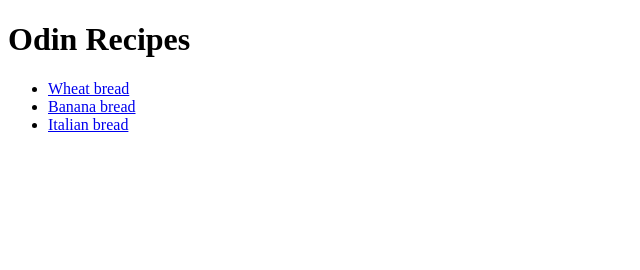
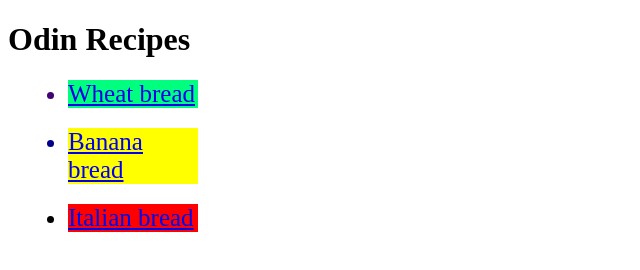
Before and after one commit to Appleman78/odin-recipes, a plain HTML site: page index.html in a window 1280 px wide. Shown: the whole page, without its empty margins (0-640 px from the left). Drawn offline with Linux system fonts and the light colour scheme.

Commit message:
add style for homepage

```diff
--- a/index.html
+++ b/index.html
@@ -10,10 +10,9 @@
 <body>
     <h1>Odin Recipes</h1>
      <ul>
-     <li><a href="recipes/wheat-bread.html">Wheat bread</a></li>
-        <li><a href="recipes/banana-bread.html">Banana bread</a></li>
-        <li><a href="recipes/italian-bread.html">Italian bread</a></li>
-
+     <li class="breadone"><a href="recipes/wheat-bread.html">Wheat bread</a></li>
+        <li class="breadtwo"><a href="recipes/banana-bread.html">Banana bread</a></li>
+        <li class="breadthree"><a href="recipes/italian-bread.html">Italian bread</a></li>
      </ul>
 
 
--- a/style.css
+++ b/style.css
@@ -0,0 +1,32 @@
+* {
+   box-sizing: border-box;
+   font-family: 'Times New Roman', Times, serif;
+}
+
+.breadone,.breadthree {
+    width: 130px;
+    margin: 20px;
+    font-size: 25px;
+}
+
+.breadone {
+    color: rgb(65, 2, 117);
+    background-color: springgreen;
+}
+
+.breadtwo {
+    width: 130px;
+    margin: 20px;
+    font-size: 25px;
+    color: darkblue;
+    background-color: yellow;
+}
+
+.breadthree {
+    color: black;
+    background-color: red;
+}
+
+#recipeshone {
+    background-color: olive;
+}
```
